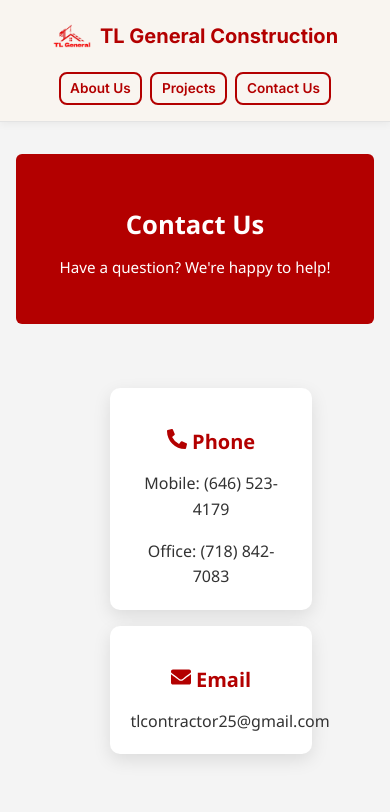
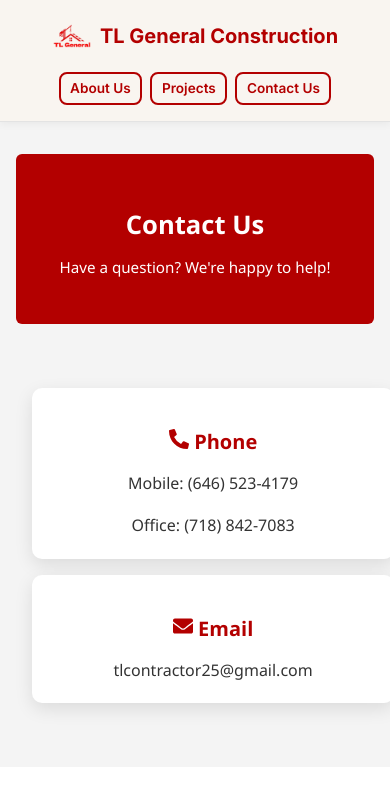
Before and after one commit to MuhammedACheema/TL-Construction, a React (Create React App) app in the folder frontend/tl/: page /contact in a window 390 px wide. Shown: the top 812 px of the page. Built offline with nearby package versions, Linux system fonts and the light colour scheme.

Commit message:
imporved the css more

```diff
--- a/frontend/tl/src/components/styling/Contact.css
+++ b/frontend/tl/src/components/styling/Contact.css
@@ -40,11 +40,13 @@
   background-color: white;
   border-radius: 12px;
   padding: 2rem;
-  flex: 1 1 300px;
-  max-width: 360px;
+  max-width: 320px;
+  min-width: 280px;
   box-shadow: 0 6px 18px rgba(0, 0, 0, 0.1);
   text-align: center;
   transition: transform 0.3s ease;
+  word-wrap: break-word;
+  word-break: break-word;
 }
 
 .phone:hover,
@@ -84,9 +86,11 @@
 
   .phone,
   .email {
-    flex: 1 1 45%;
-    max-width: 45%;
+    flex: 1 1 90%;
+    max-width: 90%;
     padding: 1.5rem;
+    word-wrap: break-word;
+    word-break: break-word;
   }
 }
 
@@ -120,6 +124,8 @@
     width: 100%;
     padding: 1.25rem;
     border-radius: 10px;
+    word-wrap: break-word;
+    word-break: break-word;
   }
 
   .phone h3,
--- a/frontend/tl/src/components/styling/Home.css
+++ b/frontend/tl/src/components/styling/Home.css
@@ -120,6 +120,18 @@ body, html {
 
 /* Responsive tweaks (no column stack) */
 @media (max-width: 768px) {
+  .imageRow {
+    flex-direction: column;
+    align-items: center;
+    gap: 1rem;
+  }
+
+  .imageRow img {
+    max-width: 90%;
+    width: 100%;
+    height: auto;
+  }
+
   .perks {
     flex-direction: column;
     align-items: center;
@@ -131,3 +143,10 @@ body, html {
     justify-content: center;
   }
 }
+
+@media (max-width: 480px) {
+  .imageRow img {
+    max-width: 100%;
+    border-radius: 6px;
+  }
+}
--- a/frontend/tl/src/components/styling/Projects.css
+++ b/frontend/tl/src/components/styling/Projects.css
@@ -42,18 +42,20 @@
 @media (max-width: 768px) {
   .images-row {
     justify-content: center;
+    gap: 0.75rem;
   }
 
   .images-row img {
-    flex: 1 1 45%;
-    max-width: 45%;
-    min-width: 200px;
+    flex: 1 1 42%;
+    max-width: 42%;
+    min-width: 180px;
   }
 
   .description {
     font-size: 0.95rem;
   }
 }
+
 
 /* Phones and small screens */
 @media (max-width: 480px) {
@@ -67,8 +69,9 @@
   }
 
   .images-row img {
-    max-width: 100%;
-    flex: 1 1 100%;
+    flex: 1 1 45%;
+    max-width: 45%;
+    min-width: 140px;
   }
 
   .description {
```
